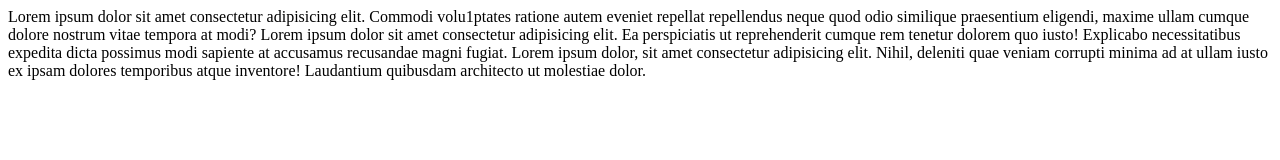
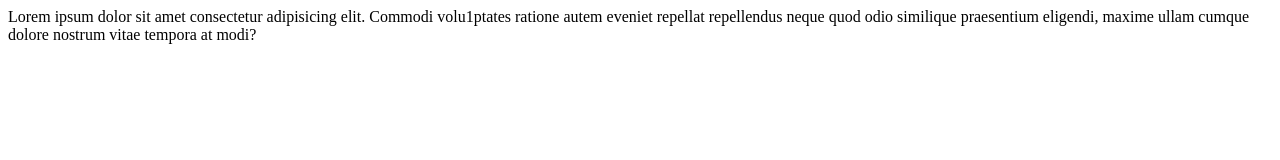
Before and after one commit to SydorRoman/Trainings, a website: page ui/index.html in a window 1280 px wide. Drawn offline with Linux system fonts and the light colour scheme.

Commit message:
[REOMVE] lorems

```diff
--- a/ui/index.html
+++ b/ui/index.html
@@ -8,7 +8,5 @@
 </head>
 <body>
     Lorem ipsum dolor sit amet consectetur adipisicing elit. Commodi volu1ptates ratione autem eveniet repellat repellendus neque quod odio similique praesentium eligendi, maxime ullam cumque dolore nostrum vitae tempora at modi?
-    Lorem ipsum dolor sit amet consectetur adipisicing elit. Ea perspiciatis ut reprehenderit cumque rem tenetur dolorem quo iusto! Explicabo necessitatibus expedita dicta possimus modi sapiente at accusamus recusandae magni fugiat.
-    Lorem ipsum dolor, sit amet consectetur adipisicing elit. Nihil, deleniti quae veniam corrupti minima ad at ullam iusto ex ipsam dolores temporibus atque inventore! Laudantium quibusdam architecto ut molestiae dolor.
 </body>
 </html>
```
